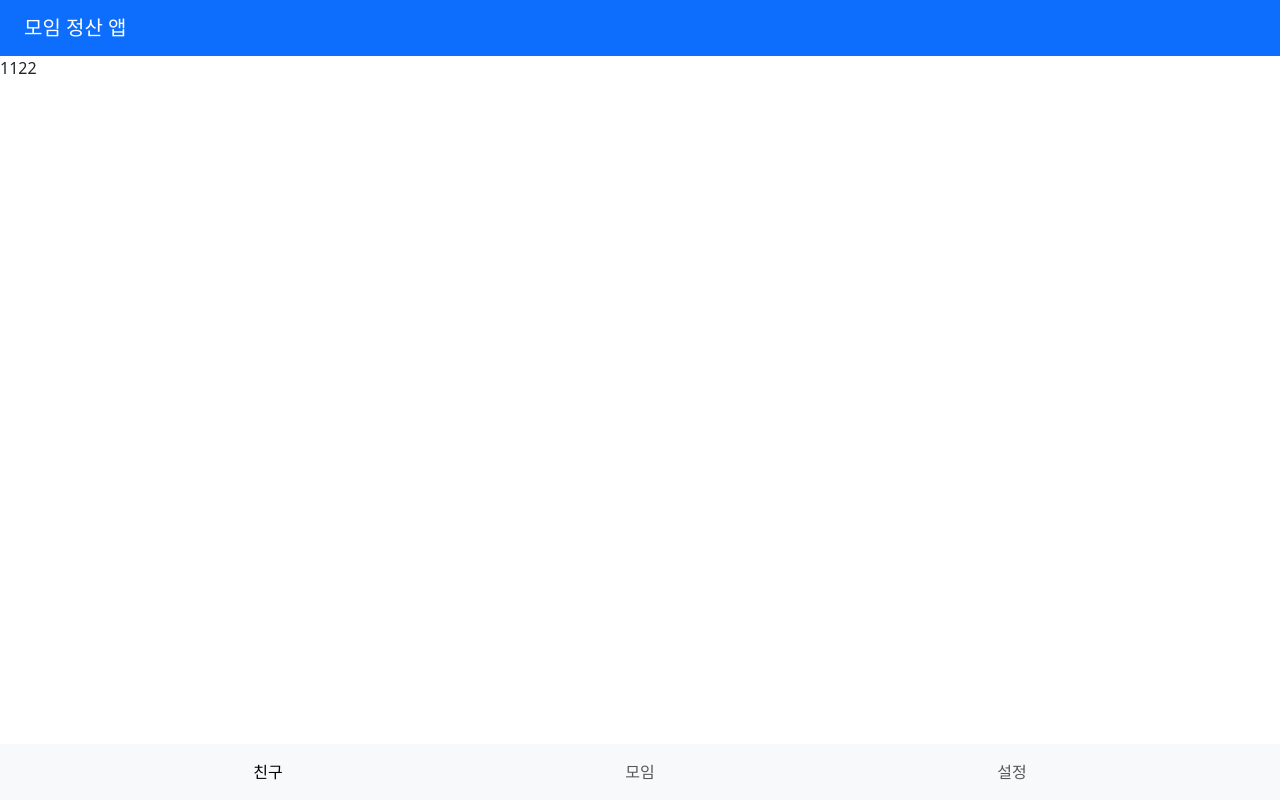
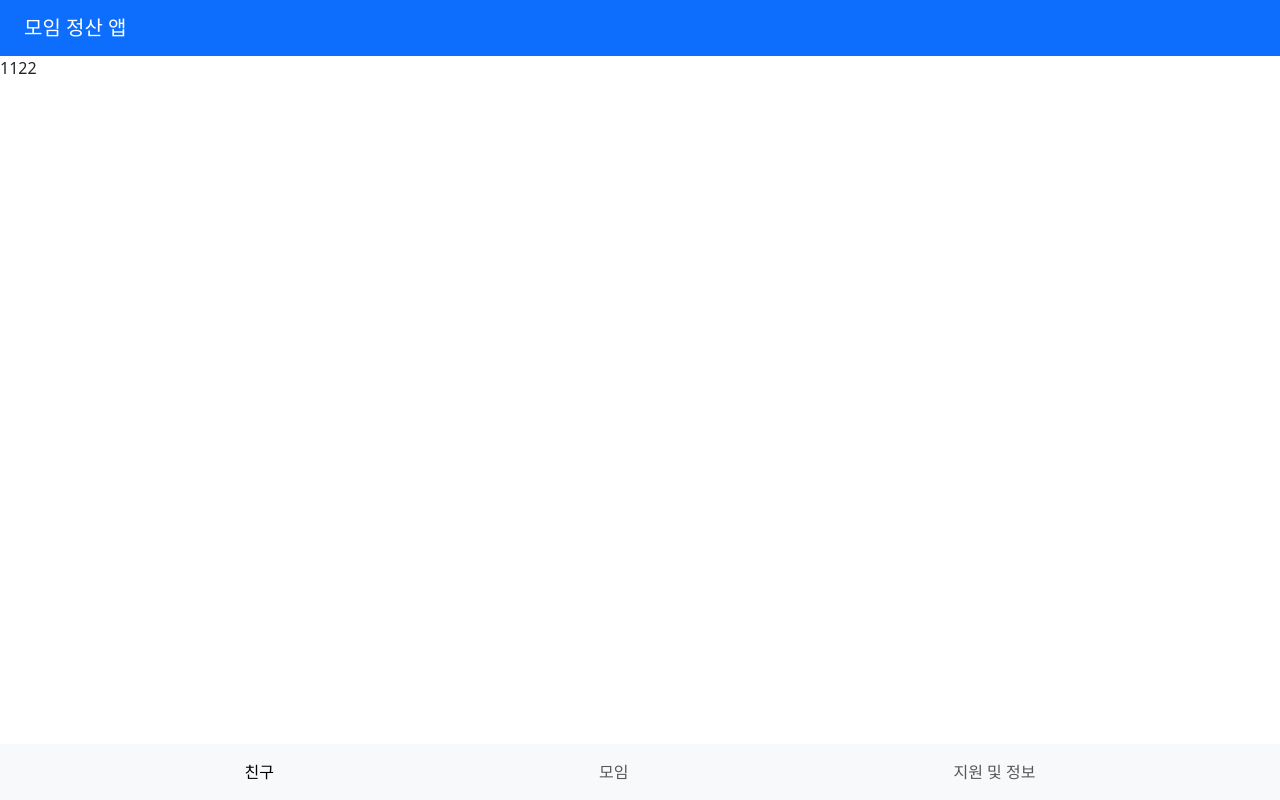
Before and after one commit to Cideth/event-expense-calculator, a Next.js app: page / in a window 1280 px wide. Built offline with nearby package versions, Linux system fonts and the light colour scheme.

Commit message:
chore : footer 페이지 명 변경

```diff
--- a/src/components/FooterLayout.tsx
+++ b/src/components/FooterLayout.tsx
@@ -46,7 +46,7 @@ export default function FooterLayout() {
               active={activeTab === "setting"}
               onClick={() => handleTabClick("setting")}
             >
-              설정
+              지원 및 정보
             </Nav.Link>
           </Link>
         </Nav>
```
